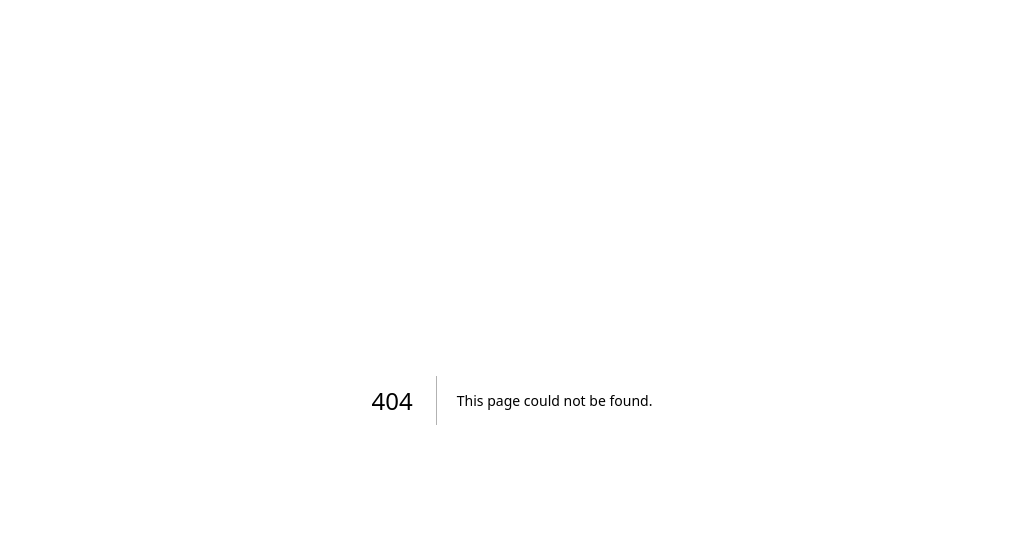
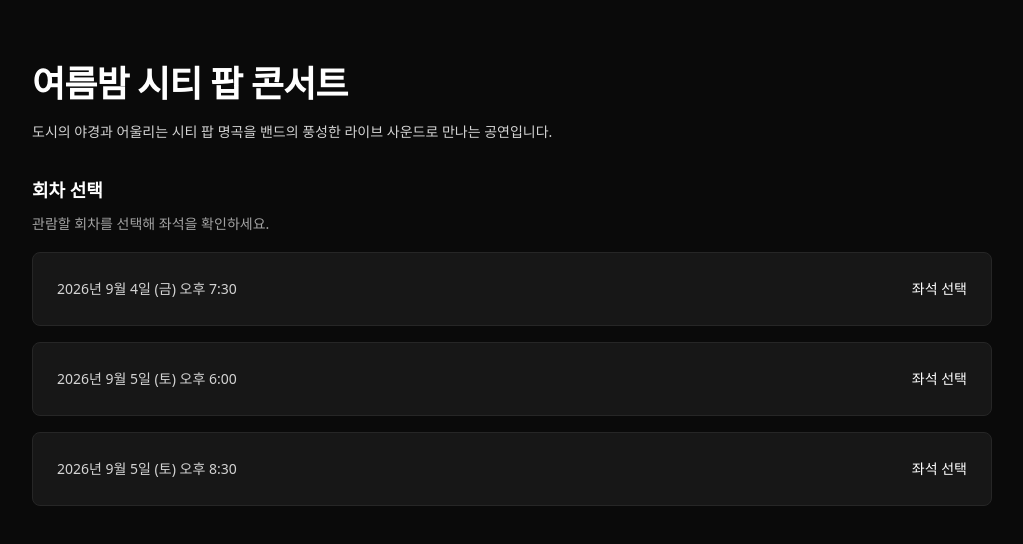
Before and after one commit to soyunhan0612-blip/-ticket-mvp, a Next.js app: page /shows/show-01 in a window 1280 px wide. Before the commit this address had no page. Shown: the top 544 px of the page, without its empty margins (128-1151 px from the left). Built offline with nearby package versions, Linux system fonts and the light colour scheme.

Commit message:
feat(1-shows-rsc): step 4 — show-detail-page

```diff
--- a/phases/1-shows-rsc/index.json
+++ b/phases/1-shows-rsc/index.json
@@ -37,7 +37,10 @@
     {
       "step": 4,
       "name": "show-detail-page",
-      "status": "pending"
+      "status": "completed",
+      "summary": "/shows/[id] RSC + 회차 목록 + notFound + KST 포맷",
+      "started_at": "2026-08-07T13:12:09+0900",
+      "completed_at": "2026-08-07T13:17:41+0900"
     },
     {
       "step": 5,
--- /dev/null
+++ b/src/app/(viewer)/shows/[id]/page.tsx
@@ -0,0 +1,104 @@
+import type { Metadata } from "next";
+import Link from "next/link";
+import { notFound } from "next/navigation";
+
+import { getShowStore } from "@/services";
+
+interface ShowDetailPageProps {
+  params: Promise<{ id: string }>;
+}
+
+const sessionTimeFormatter = new Intl.DateTimeFormat("ko-KR", {
+  timeZone: "Asia/Seoul",
+  year: "numeric",
+  month: "long",
+  day: "numeric",
+  weekday: "short",
+  hour: "numeric",
+  minute: "2-digit",
+  hour12: true,
+});
+
+function formatSessionTime(startsAt: string): string {
+  const parts = sessionTimeFormatter.formatToParts(new Date(startsAt));
+  const valueOf = (type: Intl.DateTimeFormatPartTypes) =>
+    parts.find((part) => part.type === type)?.value ?? "";
+  const period = valueOf("dayPeriod");
+  const localizedPeriod =
+    period === "AM" ? "오전" : period === "PM" ? "오후" : period;
+
+  return `${valueOf("year")}년 ${valueOf("month")} ${valueOf("day")}일 (${valueOf("weekday")}) ${localizedPeriod} ${valueOf("hour")}:${valueOf("minute")}`;
+}
+
+export async function generateMetadata({
+  params,
+}: ShowDetailPageProps): Promise<Metadata> {
+  const { id } = await params;
+  const result = await getShowStore().get(id);
+
+  if (!result) {
+    return { title: "공연을 찾을 수 없습니다" };
+  }
+
+  return {
+    title: `${result.show.title} · 티켓 MVP`,
+    description: result.show.description,
+  };
+}
+
+export default async function ShowDetailPage({ params }: ShowDetailPageProps) {
+  const { id } = await params;
+  const result = await getShowStore().get(id);
+
+  if (!result) notFound();
+
+  const { show, sessions } = result;
+
+  return (
+    <main className="min-h-screen bg-neutral-950 py-12 sm:py-16">
+      <div className="mx-auto w-full max-w-5xl space-y-8 px-4 sm:px-6 lg:px-8">
+        <header>
+          <h1 className="text-3xl font-semibold tracking-tight text-white sm:text-4xl">
+            {show.title}
+          </h1>
+          <p className="mt-4 max-w-3xl whitespace-pre-wrap text-sm leading-6 text-neutral-300">
+            {show.description}
+          </p>
+        </header>
+
+        <section aria-labelledby="sessions-heading">
+          <h2
+            className="text-lg font-semibold text-white"
+            id="sessions-heading"
+          >
+            회차 선택
+          </h2>
+          <p className="mt-2 text-sm leading-6 text-neutral-400">
+            관람할 회차를 선택해 좌석을 확인하세요.
+          </p>
+
+          <ul className="mt-4 space-y-4">
+            {sessions.map((session) => (
+              <li key={session.id}>
+                <Link
+                  className="flex items-center justify-between gap-4 rounded-lg border border-neutral-800 bg-neutral-900 p-6 transition-colors duration-150 hover:border-neutral-700 focus-visible:outline-none focus-visible:ring-2 focus-visible:ring-white focus-visible:ring-offset-2 focus-visible:ring-offset-neutral-950"
+                  href={`/sessions/${session.id}/seats`}
+                >
+                  <time
+                    className="text-sm leading-6 text-neutral-300"
+                    dateTime={session.startsAt}
+                  >
+                    {formatSessionTime(session.startsAt)}
+                  </time>
+                  <span className="shrink-0 text-sm font-medium text-white">
+                    좌석 선택
+                  </span>
+                </Link>
+              </li>
+            ))}
+          </ul>
+        </section>
+      </div>
+    </main>
+  );
+}
```
